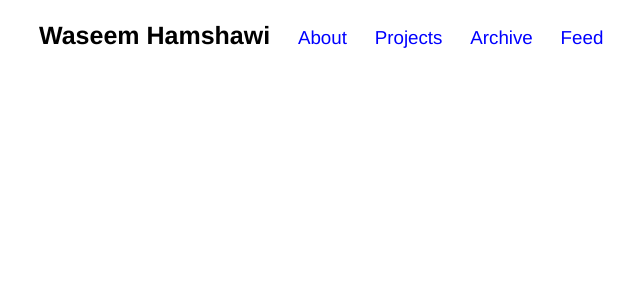
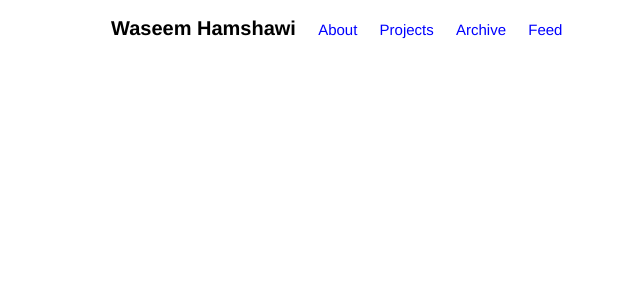
Before and after one commit to waseemh/waseemh.github.io_F, a Jekyll site: the page built from index.html, in a window 1280 px wide. Shown: the top 300 px of the page, without its empty margins (241-881 px from the left). Built offline with Jekyll 4.4.1, drawn with Linux system fonts in a browser that asks for light colours; Markdown is read by kramdown in place of the engine named in the settings; the list of posts is cut into pages by our own code.

Commit message:
srhink font size

```diff
--- a/public/css/poole.css
+++ b/public/css/poole.css
@@ -49,12 +49,12 @@ body {
 
 html {
   font-family: "Helvetica Neue", Helvetica, Arial, sans-serif;
-  font-size: 14px;
+  font-size: 16px;
   line-height: 1.5;
 }
 @media (min-width: 38rem) {
   html {
-    font-size: 20px;
+    font-size: 16px;
   }
 }
 
```
